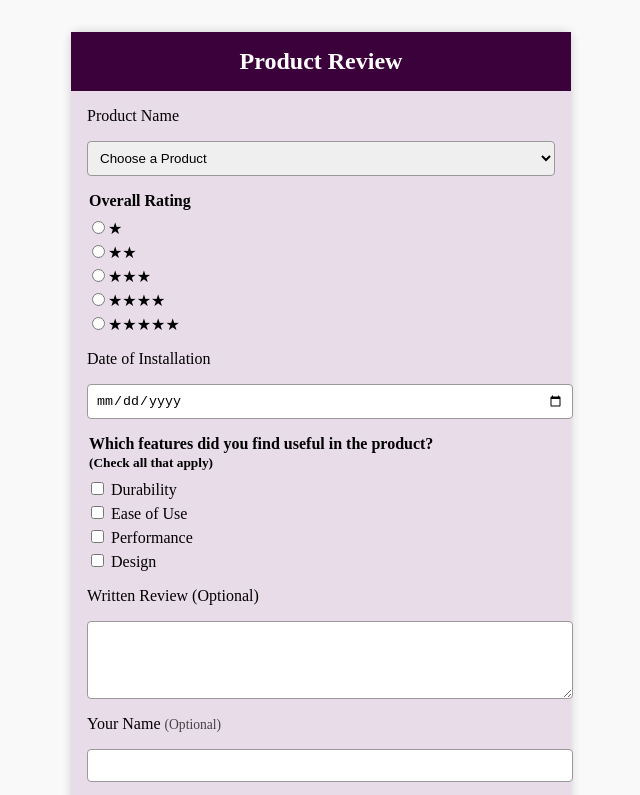
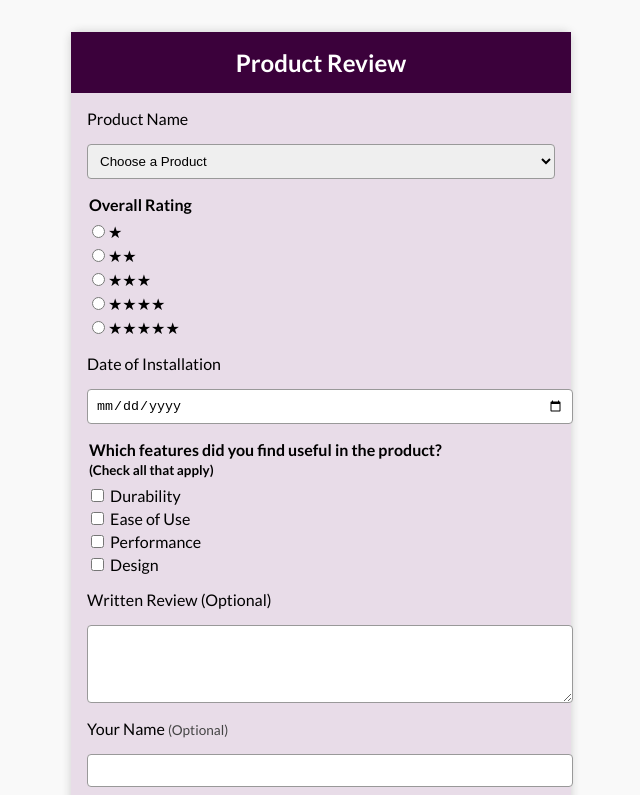
Before and after one commit to andre-barrera/wdd131, a plain HTML site: page form.html in a window 1280 px wide. Shown: the top 795 px of the page, without its empty margins (319-959 px from the left). Drawn offline with Linux system fonts and the light colour scheme.

Commit message:
updated changes

```diff
--- a/form.html
+++ b/form.html
@@ -8,6 +8,9 @@
     <script src="scripts/form.js" defer></script>
     <meta name="author" content="Cesar Barrera">
     <meta name="description" content="WDD131 week 05 form review page">
+    <link rel="preconnect" href="https://fonts.googleapis.com">
+    <link rel="preconnect" href="https://fonts.gstatic.com" crossorigin>
+    <link href="https://fonts.googleapis.com/css2?family=Lato:wght@400;700&display=swap" rel="stylesheet">
 </head>
 <body>
 <main>
--- a/styles/form-layout.css
+++ b/styles/form-layout.css
@@ -1,7 +1,10 @@
 body {
-  background-color: #f9f9f9;
-  margin: 0;
-  padding: 0;
+    font-family: "Lato", sans-serif;
+    font-weight: 400;
+    font-style: normal;
+    background-color: #f9f9f9;
+    margin: 0;
+    padding: 0;
 }
 
 .review-form {
```
